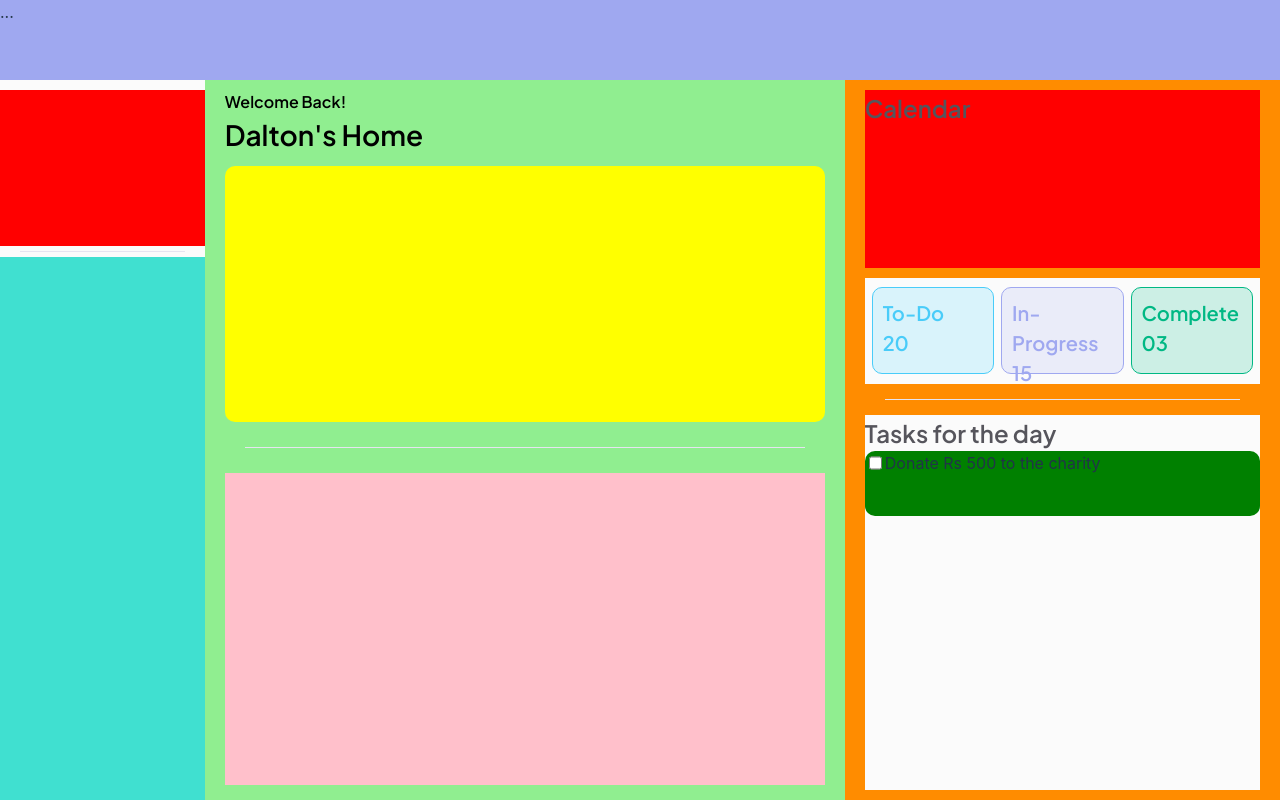
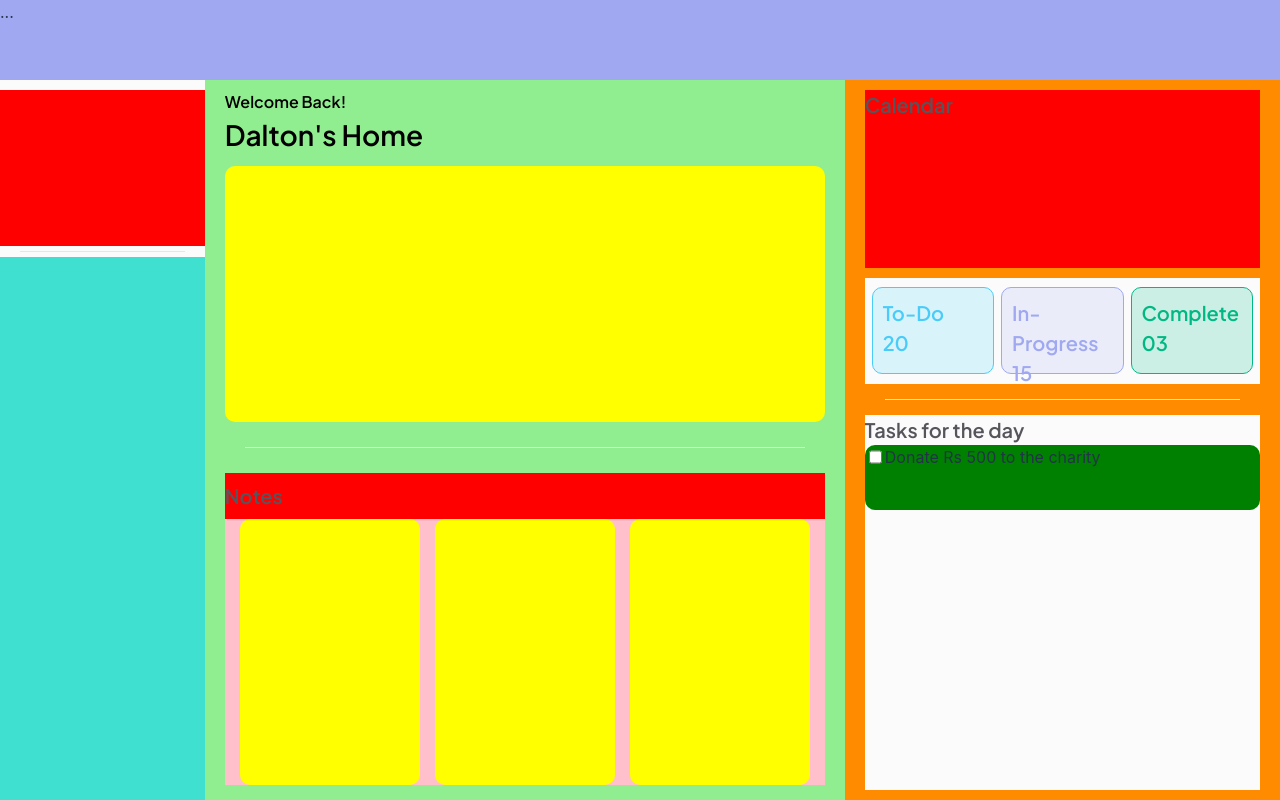
Before and after one commit to Niyaz2498/niyaz-cn, a React (Vite) app: page / in a window 1280 px wide. Built offline with nearby package versions, Linux system fonts and the light colour scheme.

Commit message:
temp changes

```diff
--- a/src/App.jsx
+++ b/src/App.jsx
@@ -3,6 +3,7 @@ import './styles/App.scss'
 import Separator from "./components/Separator"
 import HomeMain from "./components/HomeMain"
 import HomeSide from './components/HomeSide'
+import Sidebar from './components/Sidebar'
 
 function App() {
   const [count, setCount] = useState(0)
@@ -34,15 +35,7 @@ function App() {
   return (
     <>
     <div className="navbar">...</div>
-    <div className="column1">
-      <div className='side-menu-list'>
-
-      </div>
-      <Separator></Separator>
-      <div className='sm-extras'>
-
-      </div>
-    </div>
+    <Sidebar></Sidebar>
     <HomeMain></HomeMain>
     <HomeSide></HomeSide>
     </>
--- a/src/components/HomeMain.jsx
+++ b/src/components/HomeMain.jsx
@@ -1,5 +1,6 @@
 import React from 'react'
 import Separator from './Separator'
+import NotesItem from './NotesItem'
 
 const HomeMain = () => {
   return (
@@ -17,7 +18,14 @@ const HomeMain = () => {
         </div>
         <Separator></Separator>
         <div className='NotesSection'>
-
+          <div className="notes-section-header">
+            <span className='user-title-text-secondary'>Notes</span>
+          </div>
+          <div className="notes-list">
+            <NotesItem></NotesItem>
+            <NotesItem></NotesItem>
+            <NotesItem></NotesItem>
+          </div>
         </div>
 
         </div>
--- /dev/null
+++ b/src/components/NotesItem.jsx
@@ -0,0 +1,11 @@
+import React from 'react'
+
+const NotesItem = () => {
+  return (
+    <div className='NotesItem'>
+
+    </div>
+  )
+}
+
+export default NotesItem
--- /dev/null
+++ b/src/components/Sidebar.jsx
@@ -0,0 +1,18 @@
+import React from 'react'
+import Separator from './Separator'
+
+const Sidebar = () => {
+  return (
+    <div className="column1">
+      <div className='side-menu-list'>
+
+      </div>
+      <Separator></Separator>
+      <div className='sm-extras'>
+
+      </div>
+    </div>
+  )
+}
+
+export default Sidebar
--- a/src/styles/App.scss
+++ b/src/styles/App.scss
@@ -1,6 +1,7 @@
 @import "./variable.scss";
 @import "./HomeMain.scss";
 @import "./HomeSide.scss";
+@import "./Sidebar.scss";
 
 /* #root {
   max-width: 1280px;
--- a/src/styles/HomeMain.scss
+++ b/src/styles/HomeMain.scss
@@ -36,4 +36,25 @@
     margin-top: 20px;
     margin-bottom: 20px;
     // border-radius: 10px;
+    display: flex;
+    flex-direction: column;
 }
+.notes-section-header {
+    background-color: red;
+    height: 15%;
+    display: flex;
+    align-items: center;
+}
+.notes-list {
+    width: 100%;
+    height: 85%;
+    display: flex;
+    flex-direction: row;
+    justify-content: space-evenly;
+}
+.NotesItem {
+    width: 30%;
+    height: 100%;
+    background-color: yellow;
+    border-radius: 10px;
+}
--- a/src/styles/HomeSide.scss
+++ b/src/styles/HomeSide.scss
@@ -54,7 +54,7 @@
     // padding-left: 20px;
     font-family: "Plus Jakarta Sans";
     font-weight: 600;
-    font-size: 24px;
+    font-size: 20px;
     letter-spacing: 2%;
     color: $text-heading;
 }
```
Also changed, not shown: src/styles/Sidebar.scss (added).
